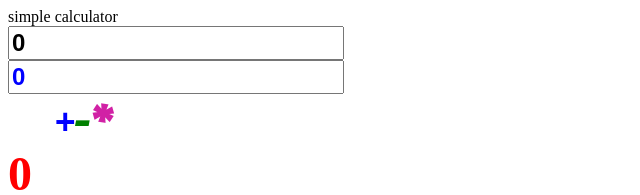
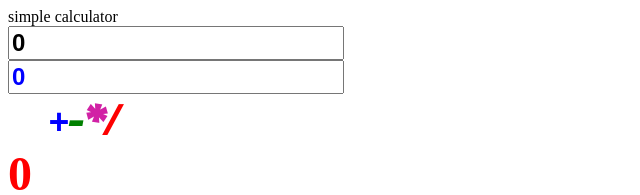
Before and after one commit to I2k3/testing-calculatorr, an Angular app: page / in a window 1280 px wide. Shown: the top 195 px of the page, without its empty margins (0-640 px from the left). Built offline with nearby package versions, Linux system fonts and the light colour scheme.

Commit message:
Create branch division

```diff
--- a/src/app/ui/ui.component.css
+++ b/src/app/ui/ui.component.css
@@ -44,3 +44,9 @@
     font-size: 45px;
     font-weight: 1000;
 }
+.division-button {
+    cursor: pointer;
+    color: rgb(253, 1, 1);
+    font-size: 45px;
+    font-weight: 1000;
+}
--- a/src/app/ui/ui.component.html
+++ b/src/app/ui/ui.component.html
@@ -21,6 +21,9 @@
     <i class="glyphicon glyphicon multiplication-button"
         (click)="multiplication()">*</i>
 
+    <i class="glyphicon glyphicon division-button"
+        (click)="division()">/</i>
+
 </div>
 
 <span class="result">{{ result }}</span>
--- a/src/app/ui/ui.component.ts
+++ b/src/app/ui/ui.component.ts
@@ -1,5 +1,6 @@
 import { Component, OnInit } from '@angular/core';
 import { addition } from "../addition/addition"
+import { division } from '../division/division';
 import { multiplication } from '../multiplication/multiplication';
 import { substraction } from '../substraction/substraction';
 
@@ -35,5 +36,10 @@ export class UiComponent implements OnInit {
     myresult = multiplication(this.operator1, this.operator2);
     this.result = myresult;
   }
+  division() {
+    let myresult = 0;
+    myresult = division(this.operator1, this.operator2);
+    this.result = myresult;
+  }
 
 }
```
Also changed, not shown: 1 other file (tests, documents, lock files or other folders).
